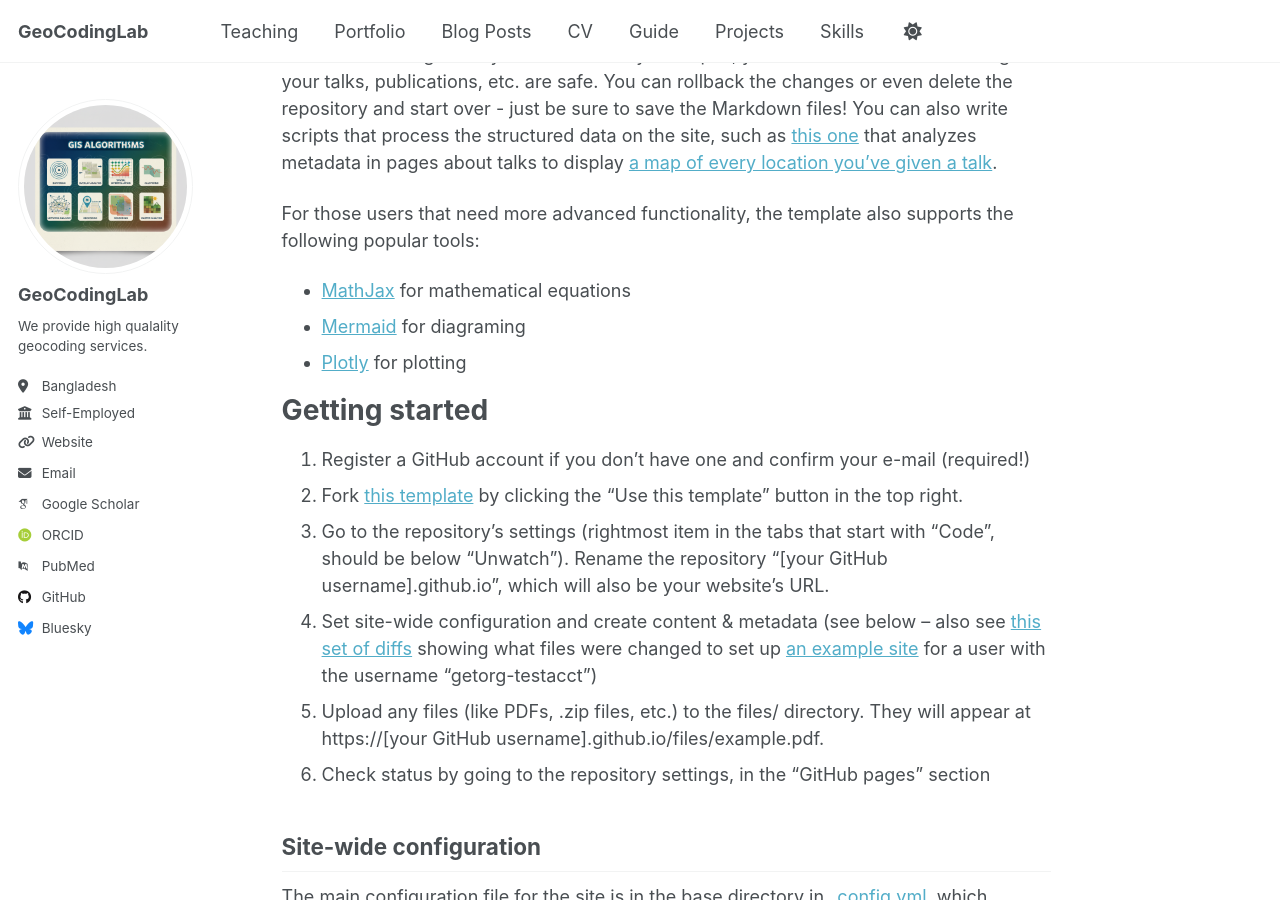
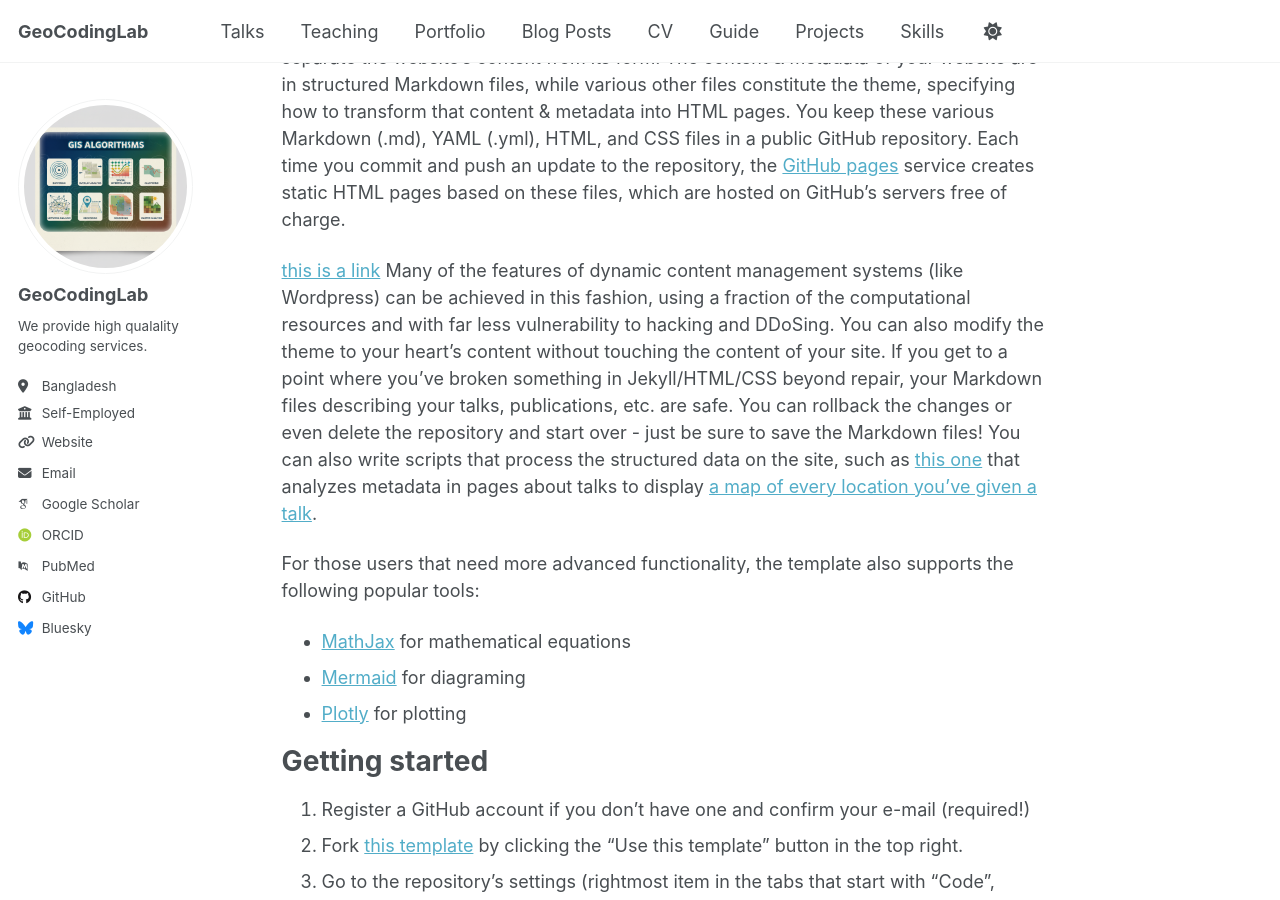
Before and after one commit to ramiz-moktader/portfolio-template-test, a Jekyll site: the page built from _pages/about.md, in a window 1280 px wide and 900 px high, scrolled down 840 px. Built offline with Jekyll 4.4.1, drawn with Linux system fonts in a browser that asks for light colours; some web fonts are replaced; a script that is not in the unit is left out.

Commit message:
uncommented talks

```diff
--- a/_data/navigation.yml
+++ b/_data/navigation.yml
@@ -11,8 +11,8 @@ main:
   # - title: "Publications"
   #   url: /publications/
 
-  # - title: "Talks"
-  #   url: /talks/
+  - title: "Talks"
+    url: /talks/
 
   - title: "Teaching"
     url: /teaching/
--- a/_pages/about.md
+++ b/_pages/about.md
@@ -11,10 +11,14 @@ This is the front page of a website that is powered by the [Academic Pages templ
 
  You can fork [this template](https://github.com/academicpages/academicpages.github.io) right now, modify the configuration and Markdown files, add your own PDFs and other content, and have your own site for free, with no ads!
 
-A data-driven personal website
-======
+
+![this is an image](images/image-alignment-580x300.jpg)
+
+***A data-driven personal website***
+===
 Like many other Jekyll-based GitHub Pages templates, Academic Pages makes you separate the website's content from its form. The content & metadata of your website are in structured Markdown files, while various other files constitute the theme, specifying how to transform that content & metadata into HTML pages. You keep these various Markdown (.md), YAML (.yml), HTML, and CSS files in a public GitHub repository. Each time you commit and push an update to the repository, the [GitHub pages](https://pages.github.com/) service creates static HTML pages based on these files, which are hosted on GitHub's servers free of charge.
 
+[this is a link](https://pages.github.com/)
 Many of the features of dynamic content management systems (like Wordpress) can be achieved in this fashion, using a fraction of the computational resources and with far less vulnerability to hacking and DDoSing. You can also modify the theme to your heart's content without touching the content of your site. If you get to a point where you've broken something in Jekyll/HTML/CSS beyond repair, your Markdown files describing your talks, publications, etc. are safe. You can rollback the changes or even delete the repository and start over - just be sure to save the Markdown files! You can also write scripts that process the structured data on the site, such as [this one](https://github.com/academicpages/academicpages.github.io/blob/master/talkmap.ipynb) that analyzes metadata in pages about talks to display [a map of every location you've given a talk](https://academicpages.github.io/talkmap.html).
 
 For those users that need more advanced functionality, the template also supports the following popular tools:
```
